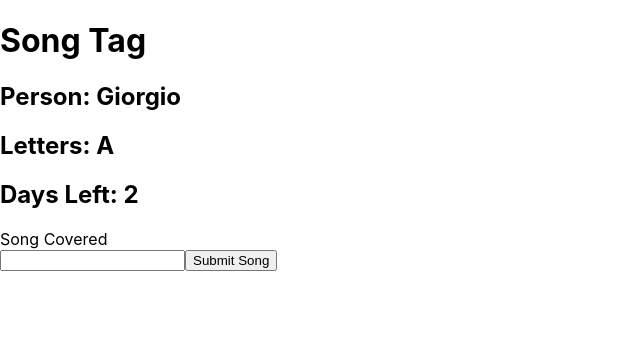
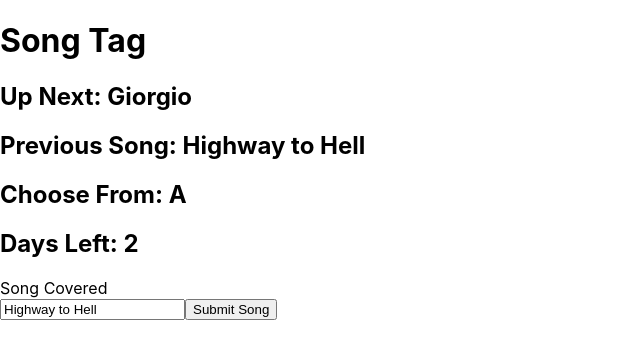
Before and after one commit to giorgiovh/song-tag, a React (Create React App) app: page / in a window 1280 px wide. Shown: the top 358 px of the page, without its empty margins (0-640 px from the left). Built offline with nearby package versions, Linux system fonts and the light colour scheme; the HTML template or start-up script is replaced by a standard one.

Commit message:
creates PrevSong component

```diff
--- a/src/App.js
+++ b/src/App.js
@@ -6,7 +6,8 @@ import DaysLeft from './components/DaysLeft'
 import Header from './components/Header'
 import Button from './components/Button'
 import Input from './components/Input'
-import Form from "./components/Form";
+import Form from "./components/Form"
+import PrevSong from "./components/PrevSong"
 
 const persons = ["Giorgio", "Aditya", "Kevin", "Hamza", "Alex"]
 const alphabet = ["A", "B", "C", "D", "E", "F", "G", "H", "I", "J", "K", "L", "M", "N", "O", "P", "Q", "R", "S", "T", "U", "V", "W", "X", "Y", "Z"]
@@ -17,7 +18,8 @@ class App extends Component {
     this.state = {
       personIdx: 0,
       alphLetterIdx: 0,
-      daysLeft: 2
+      daysLeft: 2,
+      prevSong: "Highway to Hell"
     }
   }
 
@@ -45,10 +47,11 @@ class App extends Component {
       <>
         <Header />
         <Person person={persons[this.state.personIdx % persons.length]} />
+        <PrevSong prevSong={this.state.prevSong}/>
         <Letters letter={alphabet[this.state.alphLetterIdx % alphabet.length]} />
         <DaysLeft daysLeft={this.state.daysLeft} />
         {/* <Button moveTurn={this.moveTurn} /> */}
-        <Form moveTurn={this.moveTurn}/>
+        <Form moveTurn={this.moveTurn} prevSong={this.state.prevSong}/>
       </>
     )
   }
--- a/src/components/Form.js
+++ b/src/components/Form.js
@@ -6,8 +6,10 @@ const Form = (props) => {
         <>
             <label htmlFor="">Song Covered</label>
             <br />
-            <Input />
-            <Button moveTurn={props.moveTurn}/>
+            <form /*onSubmit={}*/>
+                <Input prevSong={props.prevSong}/>
+                <Button moveTurn={props.moveTurn}/>
+            </form>
         </>
     )
 }
--- a/src/components/Input.js
+++ b/src/components/Input.js
@@ -1,6 +1,6 @@
-const Input = () => {
+const Input = (props) => {
     return (
-        <input type="text" />
+        <input type="text" value={props.prevSong}/>
     )
 }
 
--- a/src/components/Letters.js
+++ b/src/components/Letters.js
@@ -1,6 +1,6 @@
 const Letters = (props) => {
     return (
-        <h2>Letters: {props.letter}</h2>
+        <h2>Choose From: {props.letter}</h2>
     )
 }
 
--- a/src/components/Person.js
+++ b/src/components/Person.js
@@ -1,6 +1,6 @@
 const Person = (props) => {
     return (
-        <h2>Person: {props.person}</h2>
+        <h2>Up Next: {props.person}</h2>
     )
 }
 
--- /dev/null
+++ b/src/components/PrevSong.js
@@ -0,0 +1,10 @@
+const PrevSong = (props) => {
+    return (
+        <>
+            <h2>Previous Song: {props.prevSong}</h2>
+            {console.log(props)}
+        </>
+    )
+}
+
+export default PrevSong
```
